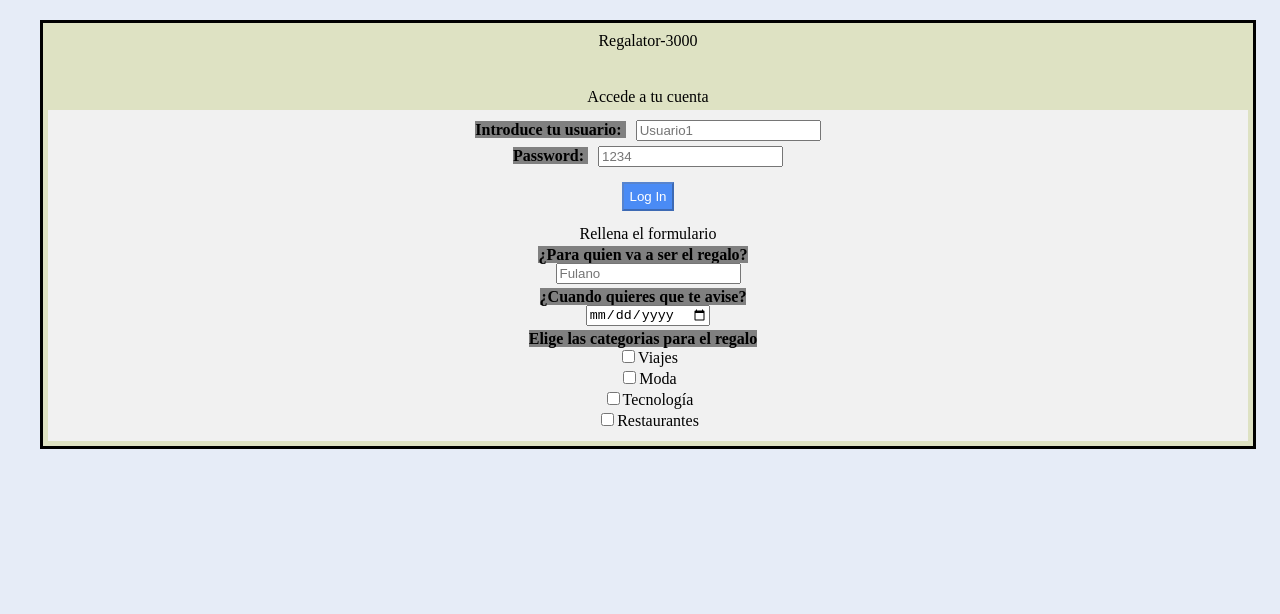
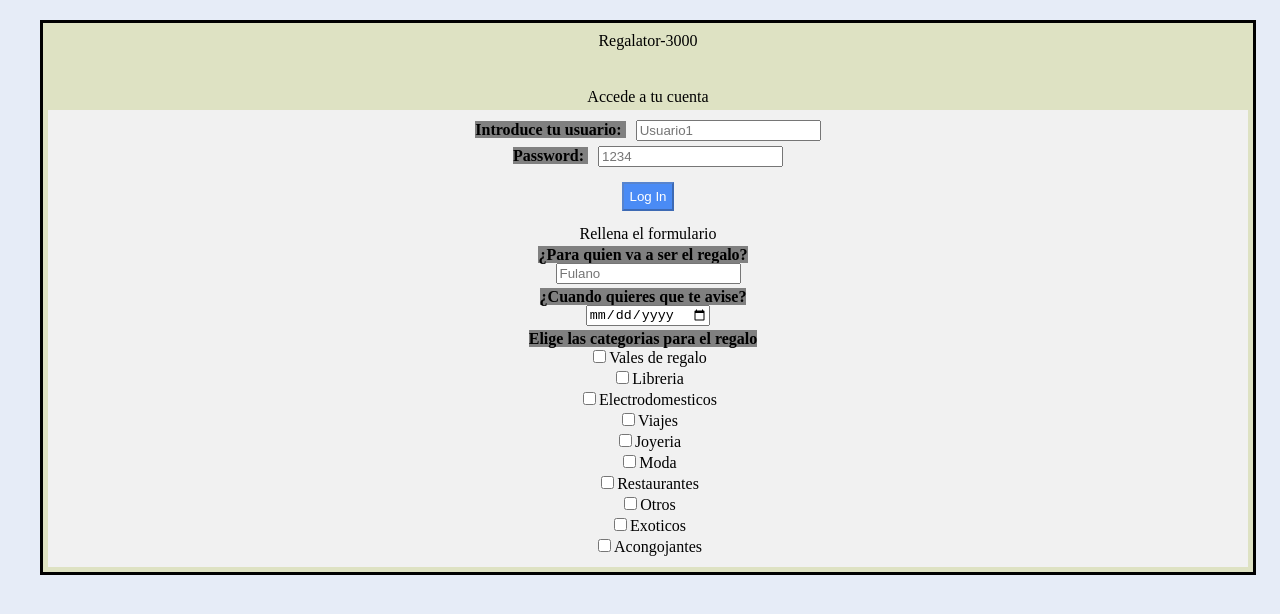
Before and after one commit to JonanOribe/regalator3000, a plain HTML site: page web/index-MAIN-CSS.html in a window 1280 px wide. Drawn offline with nearby package versions, Linux system fonts and the light colour scheme.

```diff
--- a/web/index-MAIN-CSS.html
+++ b/web/index-MAIN-CSS.html
@@ -18,12 +18,13 @@
 	<h1>Accede a tu cuenta</h1>
 	<form action="#" class="formularioLogin">
 		<p>
-                <label for="usuario">Introduce tu usuario: </label>
-                <input type="text" name="usuario" id="usuario" placeholder="Usuario1" required>
+			<label for="usuario">Introduce tu usuario: </label> <input
+				type="text" name="usuario" id="usuario" placeholder="Usuario1"
+				required>
 		</p>
 		<p>
-                <label for="password">Password: </label>
-                <input type="text" name="password" id="password" placeholder="1234" required>
+			<label for="password">Password: </label> <input type="text"
+				name="password" id="password" placeholder="1234" required>
 		</p>
 		<p>
 			<input class="bEnvio" type="submit" value="Log In" disabled=true>
@@ -36,7 +37,8 @@
 				<label for="homenajeado">¿Para quien va a ser el regalo?</label>
 			</p>
 			<p>
-                    <input type="text" name="homenajeado" id="homenajeado" placeholder="Fulano" required>
+				<input type="text" name="homenajeado" id="homenajeado"
+					placeholder="Fulano" required>
 			</p>
 			<p>
 				<label for="fecha">¿Cuando quieres que te avise?</label>
@@ -48,13 +50,38 @@
 				<label for="opciones">Elige las categorias para el regalo</label>
 			</p>
 			<p>
-                    <input type="checkbox" name="regalo" value="viajes">Viajes</p>
+				<input type="checkbox" name="regalo" value="valesDeRegalo">Vales
+				de regalo
+			</p>
 			<p>
-                    <input type="checkbox" name="regalo" value="moda">Moda</p>
+				<input type="checkbox" name="regalo" value="libreria">Libreria
+			</p>
 			<p>
-                    <input type="checkbox" name="regalo" value="tecnologia">Tecnología</p>
+				<input type="checkbox" name="regalo" value="electrodomesticos">Electrodomesticos
+			</p>
 			<p>
-                    <input type="checkbox" name="regalo" value="restaurantes">Restaurantes</p>
+				<input type="checkbox" name="regalo" value="viajes">Viajes
+			</p>
+
+			<p>
+				<input type="checkbox" name="regalo" value="joyeria">Joyeria
+			</p>
+			<p>
+				<input type="checkbox" name="regalo" value="moda">Moda
+			</p>
+			<p>
+				<input type="checkbox" name="regalo" value="restaurantes">Restaurantes
+			</p>
+			<p>
+				<input type="checkbox" name="regalo" value="otros">Otros
+			</p>
+
+			<p>
+				<input type="checkbox" name="regalo" value="exoticos">Exoticos
+			</p>
+			<p>
+				<input type="checkbox" name="regalo" value="acongojantes">Acongojantes
+			</p>
 		</form>
 	</form>
 	</main>
```
Lines whose indentation alone changed are shown as unchanged.
